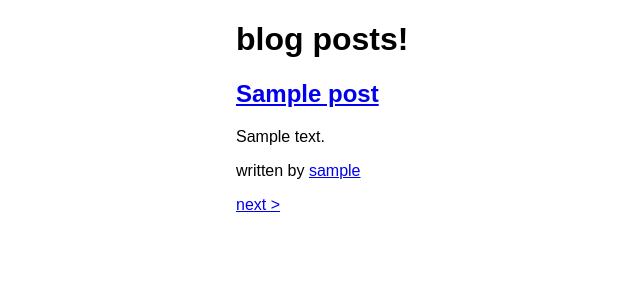
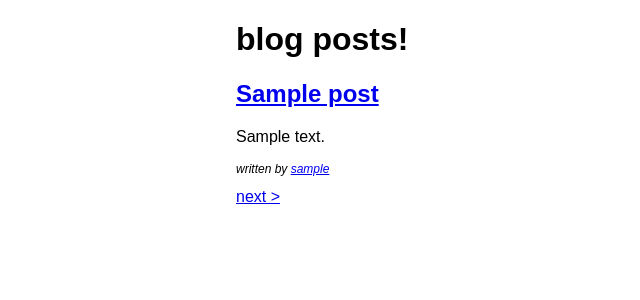
Before and after one commit to Ramongibson/blogz, a Python web app: template templates/blog.html in a window 1280 px wide. Shown: the part 60-360 px from the top of the page, without its empty margins (4-644 px from the left). Run offline with Jinja, Linux system fonts and the light colour scheme; the template is opened without the code that fills it: most values are stand-ins (such as "Sample title", 1, 10 or a date in 2020).

Commit message:
edited css

```diff
--- a/templates/blog.html
+++ b/templates/blog.html
@@ -8,7 +8,7 @@
 <h2><a href="/blog/{{ post.key().id() }}">{{ post.title }}</a></h2>
 <p>{{ post.body }}</p>
 
-        <p>written by <a href="/blog/{{post.author.username}}">{{post.author.username}}</a></p>
+        <p class="post-author">written by <a href="/blog/{{post.author.username}}">{{post.author.username}}</a></p>
 
 {% endfor %}
 
```
